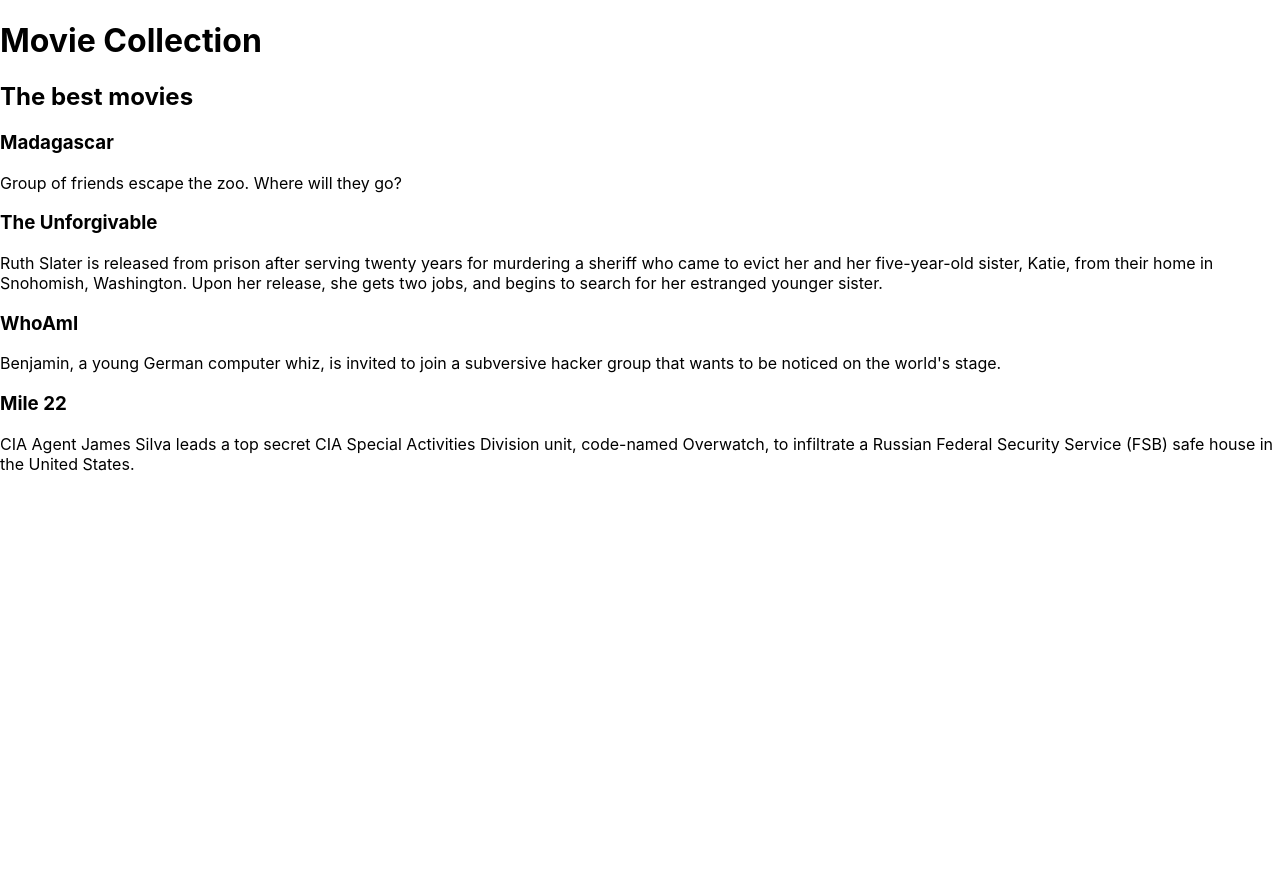
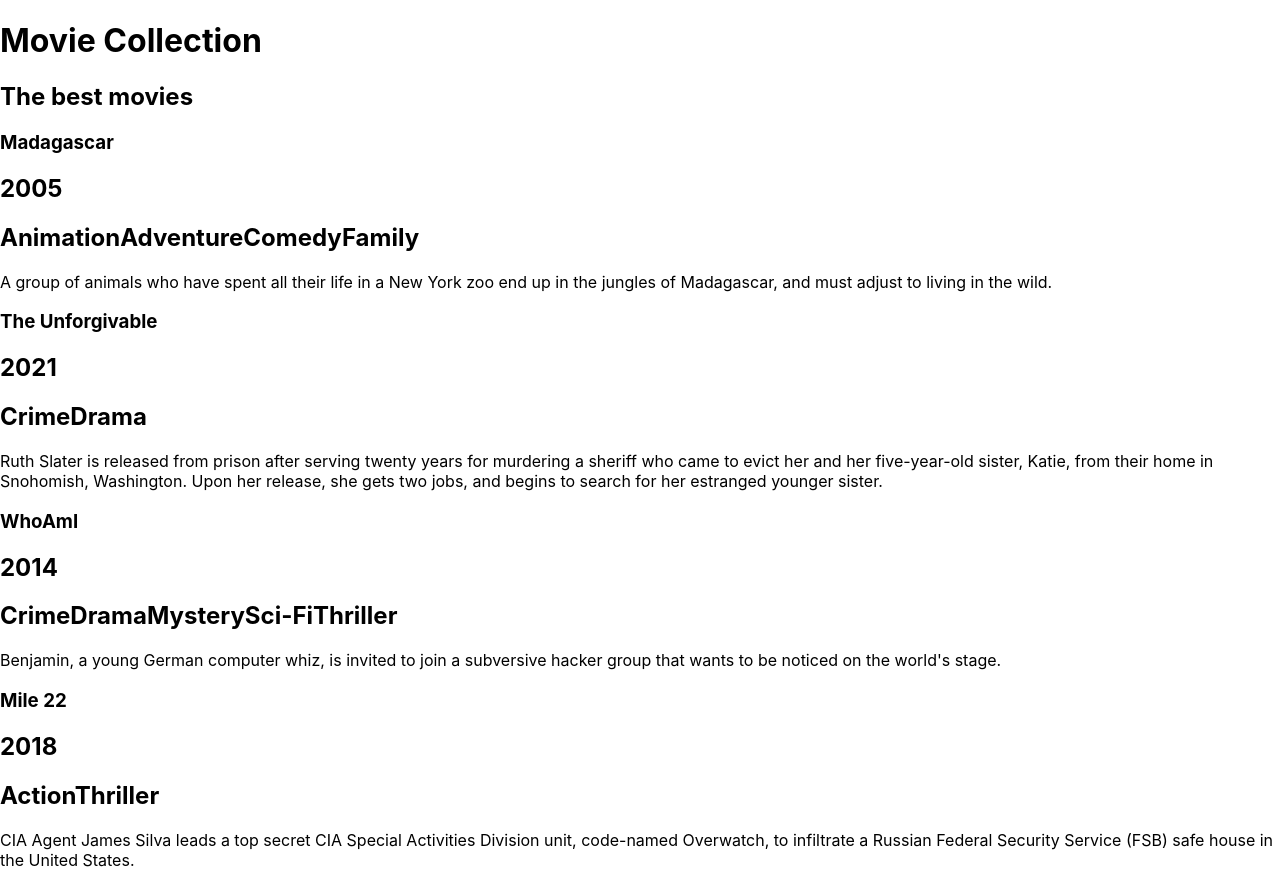
Before and after one commit to Y3llow45/movie-project-react, a React (Create React App) app: page / in a window 1280 px wide. Before the commit the page ends 800 px from the top, so only its background shows below. Built offline with nearby package versions, Linux system fonts and the light colour scheme.

Commit message:
Added year and genres

```diff
--- a/src/App.js
+++ b/src/App.js
@@ -3,10 +3,10 @@
 import MovieList from './components/MovieList';
 
 const movies = [
-  {title: "Madagascar", description: "Group of friends escape the zoo. Where will they go?", year: 2005, genres: ["Animation", "Adventure", "Comedy", "Family"]},
+  {title: "Madagascar", description: "A group of animals who have spent all their life in a New York zoo end up in the jungles of Madagascar, and must adjust to living in the wild.", year: 2005, genres: ["Animation", "Adventure", "Comedy", "Family"]},
   {title: "The Unforgivable", description: "Ruth Slater is released from prison after serving twenty years for murdering a sheriff who came to evict her and her five-year-old sister, Katie, from their home in Snohomish, Washington. Upon her release, she gets two jobs, and begins to search for her estranged younger sister.", year: 2021, genres: ["Crime", "Drama"]},
   {title: "WhoAmI", description: "Benjamin, a young German computer whiz, is invited to join a subversive hacker group that wants to be noticed on the world's stage.", year: 2014, genres: ["Crime", "Drama", "Mystery", "Sci-Fi", "Thriller"]},
-  {title: "Mile 22", description: "CIA Agent James Silva leads a top secret CIA Special Activities Division unit, code-named Overwatch, to infiltrate a Russian Federal Security Service (FSB) safe house in the United States.", year: 2018, genres: []}
+  {title: "Mile 22", description: "CIA Agent James Silva leads a top secret CIA Special Activities Division unit, code-named Overwatch, to infiltrate a Russian Federal Security Service (FSB) safe house in the United States.", year: 2018, genres: ["Action", "Thriller"]}
 ]
 
 function App() {
--- a/src/components/Movie.js
+++ b/src/components/Movie.js
@@ -2,6 +2,8 @@
     return (
         <article>
             <h3>{props.title}</h3>
+            <h2>{props.year}</h2>
+            <h2>{props.genres}</h2>
             <p>{props.description || 'Description is not currently available'}</p>
         </article>
     )
--- a/src/components/MovieList.js
+++ b/src/components/MovieList.js
@@ -10,7 +10,7 @@
             <div className="movie-list">
                 <h2>The best movies</h2>
                 {this.props.movies.map(x => {
-                    return <Movie title={x.title} description={x.description}/>
+                    return <Movie title={x.title} description={x.description} year={x.year} genres={x.genres}/>
                 })}
             </div>
         )
```
